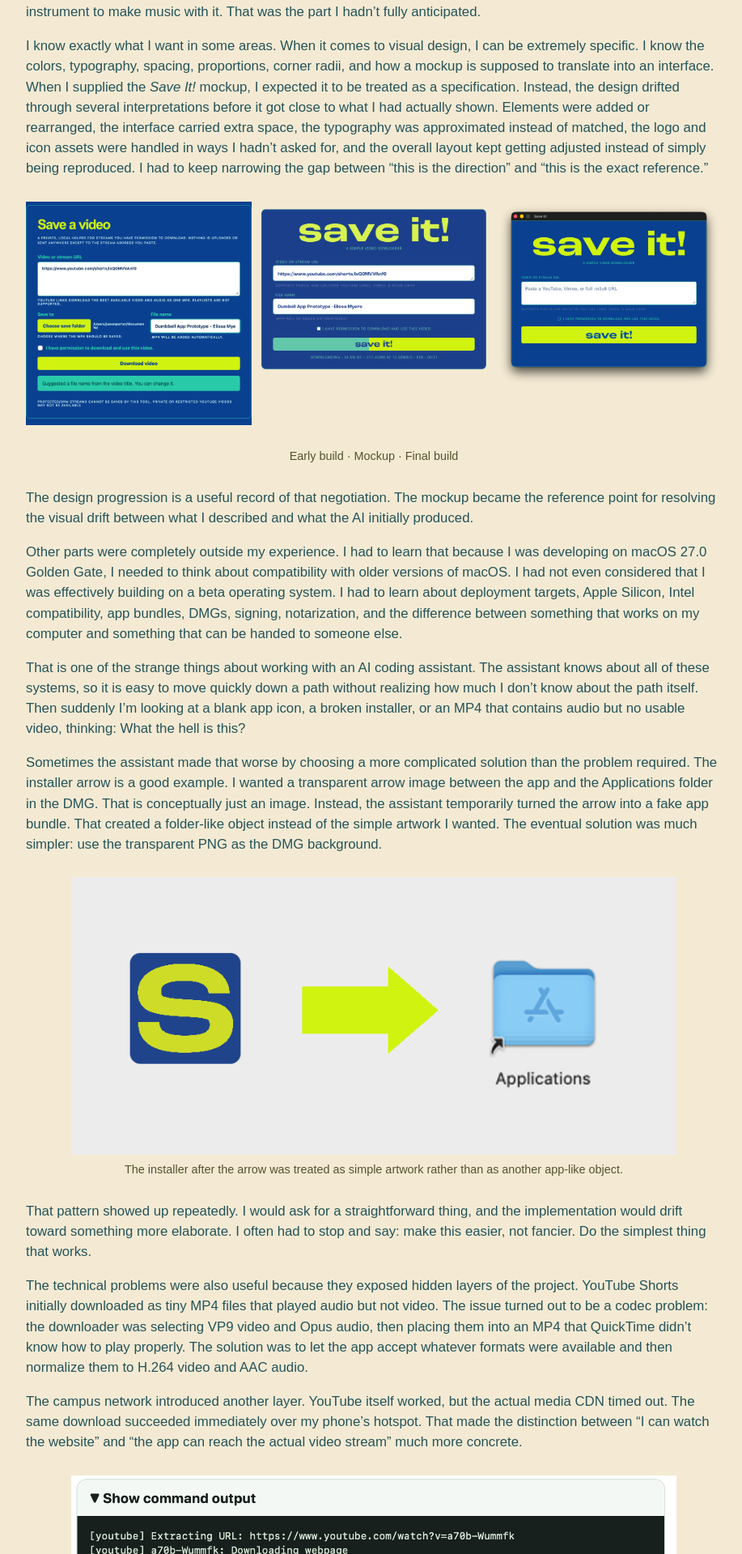
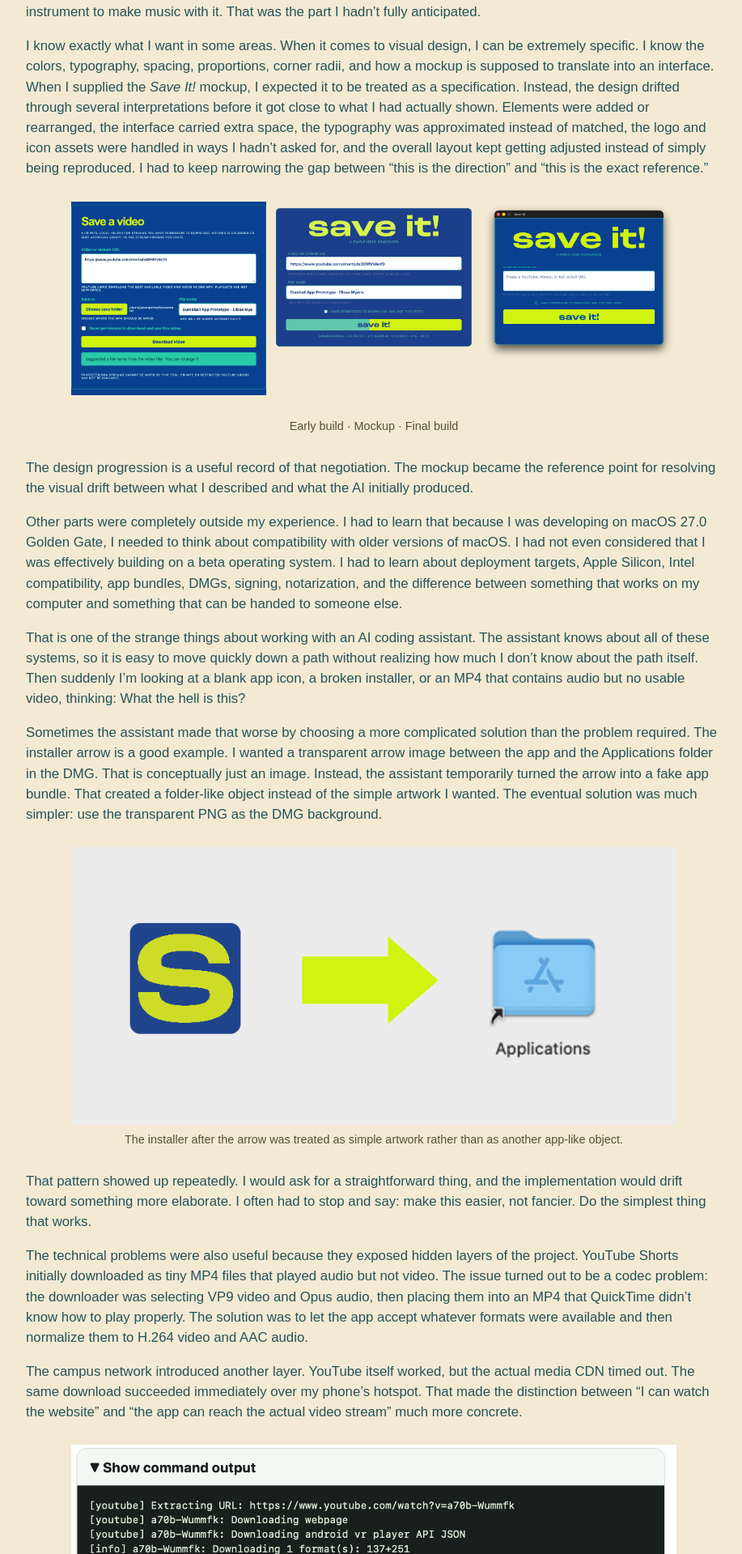
Before and after one commit to jasonthegit/assisted-intention, a Jekyll site: the page built from _posts/2026-08-21-making-save-it.md, in a window 1280 px wide. Shown: the part 524-2443 px from the top of the page at 81% size, without its empty margins (178-1095 px from the left). Built offline with Jekyll 4.4.1, drawn with Linux system fonts in a browser that asks for light colours; some web fonts are replaced.

Commit message:
Refine post media spacing

```diff
--- a/assets/css/site.css
+++ b/assets/css/site.css
@@ -261,6 +261,7 @@
   width: min(100% - 3rem, 860px);
   margin: clamp(3rem, 6vw, 5rem) auto 0;
   padding-bottom: clamp(14rem, 30vw, 26rem);
+  --post-media-inset: clamp(2.5rem, 10vw, 7rem);
 }
 
 .post-content h2 {
@@ -282,9 +283,9 @@
 }
 
 .post-content figure {
-  display: table;
+  display: block;
   width: fit-content;
-  max-width: calc(100% - clamp(2.5rem, 10vw, 7rem));
+  max-width: calc(100% - var(--post-media-inset));
   margin: 1.75rem auto;
 }
 
@@ -293,8 +294,17 @@
 }
 
 .post-content figure img {
+  display: block;
+  max-width: 100%;
+  height: auto;
   margin: 0 auto 0.5rem;
   border: 0;
+}
+
+.post-content iframe {
+  display: block;
+  max-width: calc(100% - var(--post-media-inset));
+  margin: 1.75rem auto;
 }
 
 .post-content figcaption,
@@ -310,6 +320,9 @@
 }
 
 .post-content > p > img:only-child {
+  display: block;
+  max-width: calc(100% - var(--post-media-inset));
+  height: auto;
   margin: 1.75rem auto 0.5rem;
   border: 0;
 }
@@ -343,8 +356,8 @@
   align-items: flex-start;
   flex-wrap: wrap;
   gap: 0.75rem;
-  width: 100%;
-  max-width: 100%;
+  width: calc(100% - var(--post-media-inset));
+  max-width: calc(100% - var(--post-media-inset));
   margin: 1.75rem auto;
 }
 
@@ -368,7 +381,7 @@
 }
 
 .media-embed {
-  width: calc(100% - clamp(2.5rem, 10vw, 7rem));
+  width: calc(100% - var(--post-media-inset));
   margin: 1.75rem auto;
   aspect-ratio: 16 / 9;
 }
@@ -376,7 +389,9 @@
 .media-embed iframe {
   display: block;
   width: 100%;
+  max-width: 100%;
   height: 100%;
+  margin: 0;
   border: 0;
   border-radius: 8px;
 }
@@ -385,7 +400,8 @@
   display: flex;
   align-items: flex-start;
   gap: 0.75rem;
-  margin: 1.75rem 0;
+  width: calc(100% - var(--post-media-inset));
+  margin: 1.75rem auto;
 }
 
 .image-triptych img {
@@ -462,6 +478,7 @@
     margin: 0;
     padding: 1.25rem 1.25rem clamp(10rem, 55vw, 20rem);
     width: 100%;
+    --post-media-inset: 0rem;
   }
 
   .image-triptych {
```
